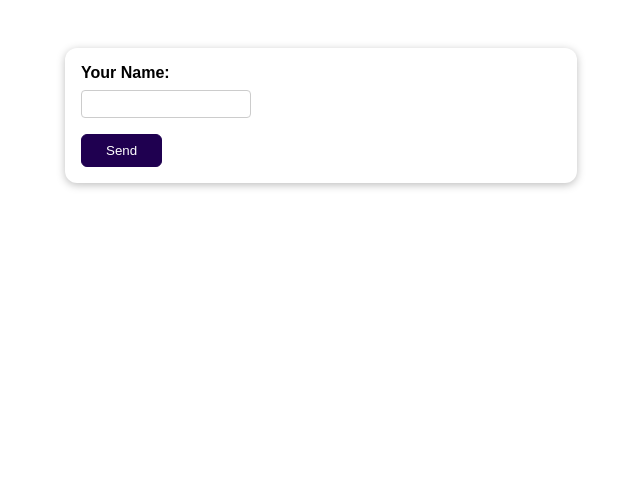
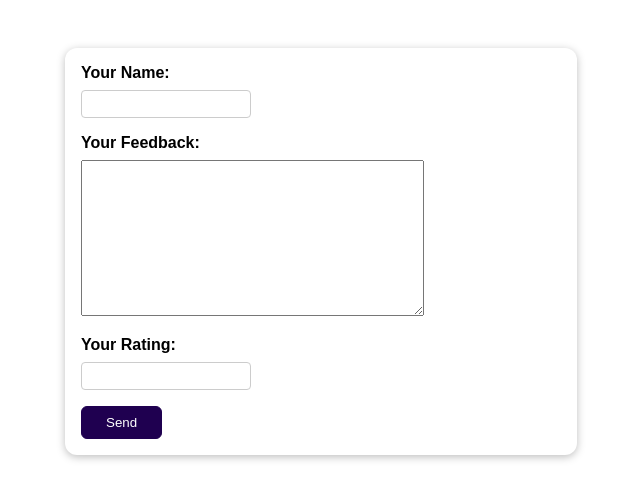
Before and after one commit to Haitham-Khalil/feedback, a Django app: page / in a window 1280 px wide. Shown: the top 500 px of the page, without its empty margins (319-959 px from the left). Run offline with Django 5.2, Linux system fonts and the light colour scheme.

Commit message:
Update ReviewForm fields and enhance review template for improved form handling

```diff
--- a/reviews/forms.py
+++ b/reviews/forms.py
@@ -10,3 +10,11 @@ class ReviewForm(forms.Form):
             "max_length": "Please enter a shorter name!",
         },
     )
+    review_text = forms.CharField(
+        label="Your Feedback",
+        widget=forms.Textarea,max_length=200)
+    rating = forms.IntegerField(
+        label="Your Rating",
+        min_value=1,
+        max_value=5,
+    )
--- a/reviews/templates/reviews/review.html
+++ b/reviews/templates/reviews/review.html
@@ -2,20 +2,20 @@
 <!DOCTYPE html>
 <html lang="en">
   <head>
-    <meta charset="UTF-8">
-    <meta name="viewport" content="width=device-width, initial-scale=1.0">
+    <meta charset="UTF-8" />
+    <meta name="viewport" content="width=device-width, initial-scale=1.0" />
     <title>Your Review</title>
-    <link rel="stylesheet" href="{% static 'reviews/styles.css' %}">
+    <link rel="stylesheet" href="{% static 'reviews/styles.css' %}" />
   </head>
   <body>
-    <form  action="/" method="POST">
+    <form action="/" method="POST">
       {% csrf_token %}
-        <div class="form-control"  {%if form.user_name.errors %} errors {% endif %}>
-        {{form.user_name.label_tag}}
-        {{form.user_name}}
-        {{ form.user_name.errors }}
-        </div>
 
+      {% for field in form %}
+        <div class="form-control {% if field.errors %} errors {% endif %}">{{ field.label_tag }}
+          {{ field }}
+          {{ field.errors }}</div>
+      {% endfor %}
 
       <button type="submit">Send</button>
     </form>
```
Lines whose indentation alone changed are shown as unchanged.
